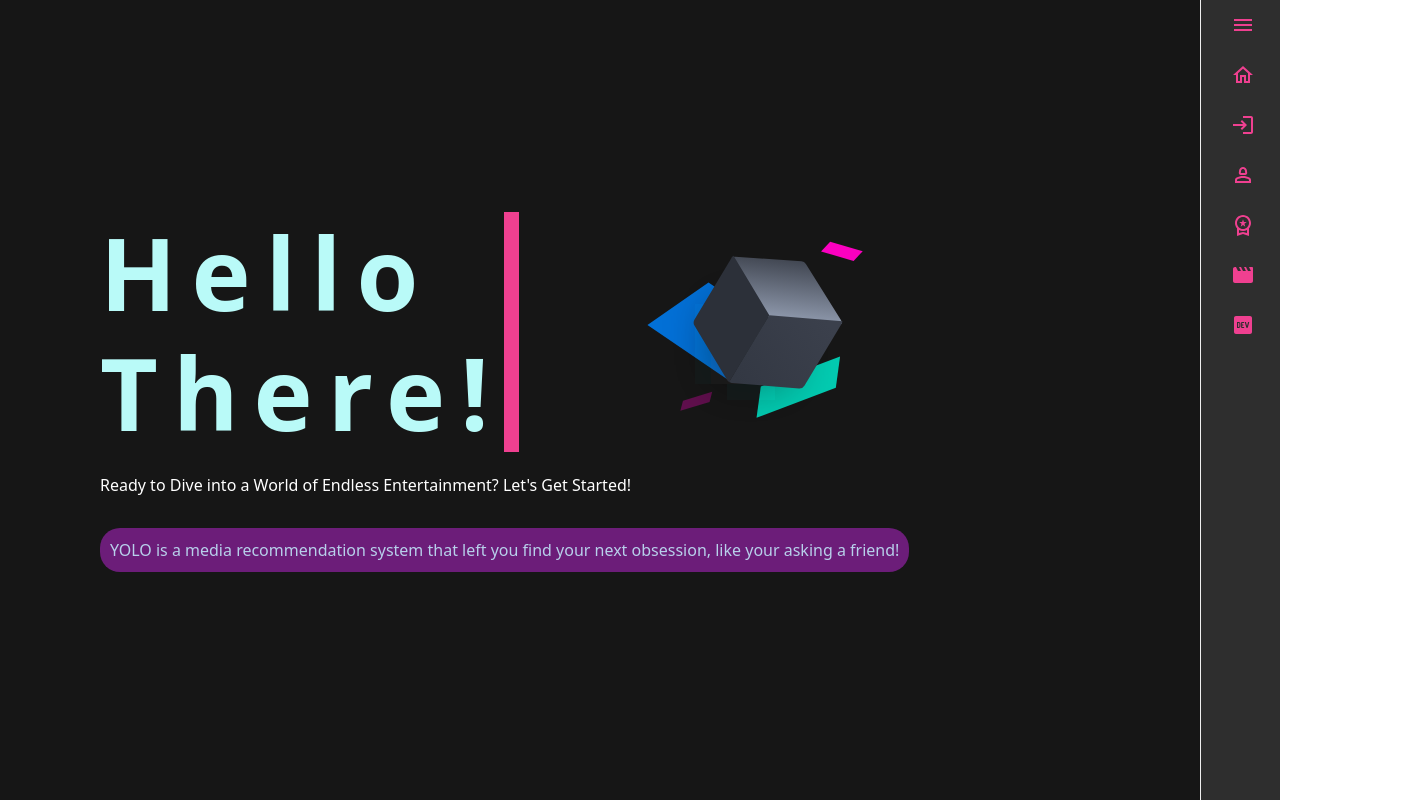
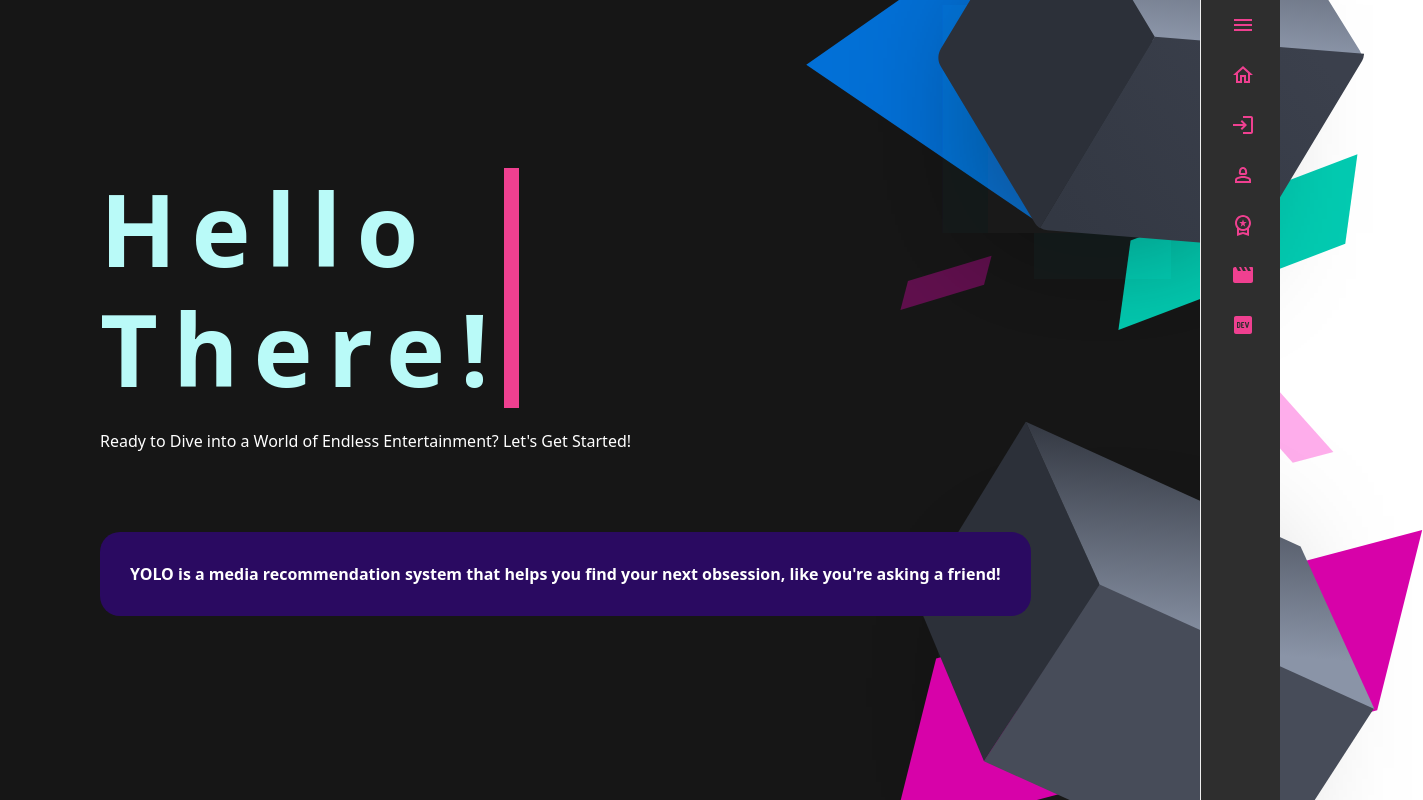
Before and after one commit to Isuru2701/Yolo2.0, a React (Create React App) app: page / in a window 1280 px wide. Shown: the top 800 px of the page, 1423 px wide, since content can reach past the window. Built offline with nearby package versions, Linux system fonts and the light colour scheme.

Commit message:
stylizing landing

```diff
--- a/src/App.css
+++ b/src/App.css
@@ -18,7 +18,7 @@
   float:left;
   /* text-align: center; */
   margin-left: 100px;
-  min-height: 100vh;
+  min-height: 90vh;
 }
 
 .landing-title > div {
--- a/src/App.js
+++ b/src/App.js
@@ -4,18 +4,20 @@ function App() {
   return (
     <div className='landing-container'>
 
-      <div className='landing-title'>
-        <div>
-          <h1>Hello <br /> There!</h1>
-          <div>
-            <img src='feature-icon-02.svg' width={"200%"} style={{marginLeft: "100%"}} />
-          </div>
+<div className='landing-title' style={{ marginLeft: '100px', minHeight: '100vh', position: 'relative' }}>
+      <div>
+        <h1 style={{ fontSize: '100px', fontWeight: '700', overflow: 'hidden', borderRight: '0.15em solid var(--tone-highlight)', whiteSpace: 'nowrap', margin: '0 auto', letterSpacing: '0.15em', color: 'var(--sharp-accent)', animation: 'typing 2s steps(40, end), blink-caret 0.75s step-end infinite' }}>Hello <br /> There!</h1>
+        <div className="image-container" style={{ position: 'absolute', top: '50%', right: '20px', transform: 'translateY(-50%)' }}>
+          <img src='feature-icon-02.svg' className="fixed-image" style={{ width: '300%' , objectFit: 'cover' }} alt="Feature Icon" />
+          <img src='feature-icon-05.svg' className="fixed-image" style={{ width: '300%', objectFit: 'cover' }} alt="Feature Icon" />
         </div>
-        <br/>
-        <h6 style={{ color: 'white', textAlign: 'center' }}> Ready to Dive into a World of Endless Entertainment? Let's Get Started!</h6>
-        <br />
-
-        <p style={{border: 'none', backgroundColor: 'var(--neutral-purple)', borderRadius: 20, padding: 10}}>YOLO is a media recommendation system that left you find your next obsession, like your asking a friend!</p>
+      </div>
+      <br />
+      <h6 style={{ color: 'white', textAlign: 'center' }}> Ready to Dive into a World of Endless Entertainment? Let's Get Started!</h6>
+      <br />
+      <br />
+      <br />
+      <p style={{ border: 'none', textAlign: 'center', backgroundColor: 'var(--deep-blue)', borderRadius: '20px', padding: '30px', color: 'var(--highlight-white)', zIndex: 20, fontWeight: 'bold' }}>YOLO is a media recommendation system that helps you find your next obsession, like you're asking a friend!</p>
       </div>
       {/*
       <div className='prompts'> */}
```
Also changed, not shown: public/feature-icon-05.svg.
